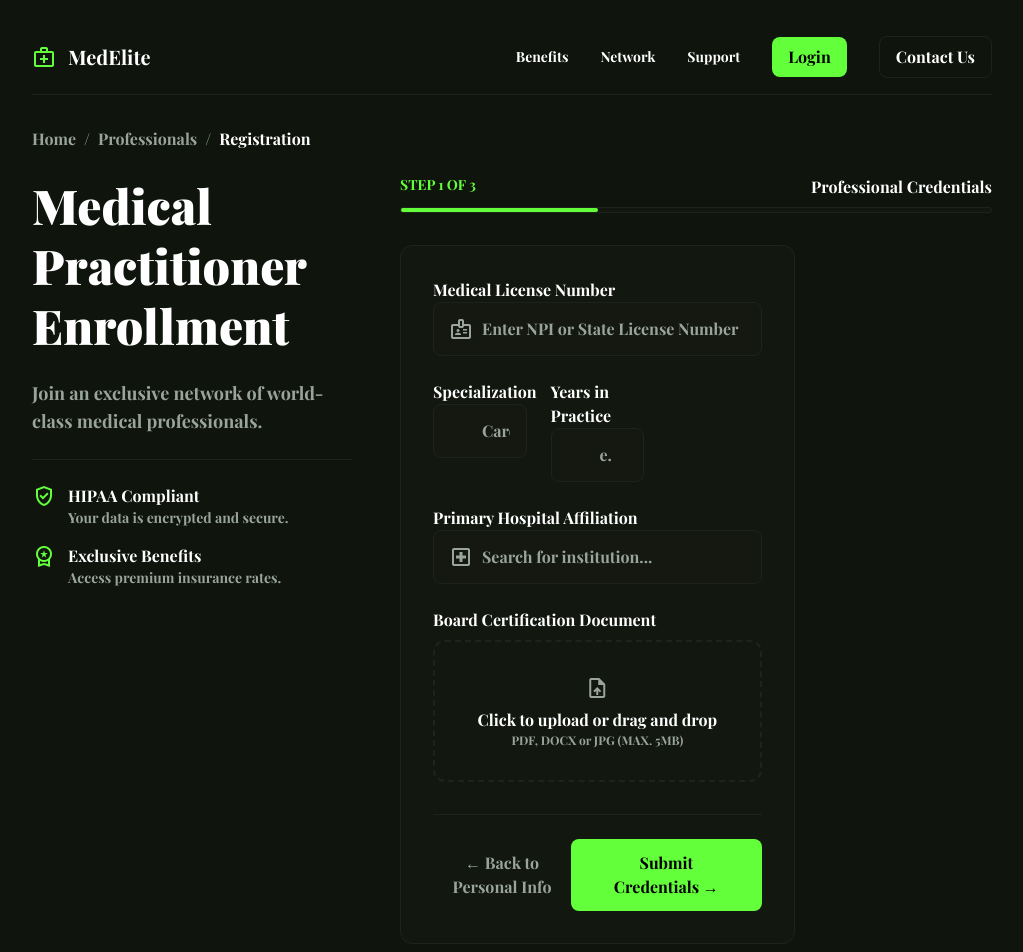
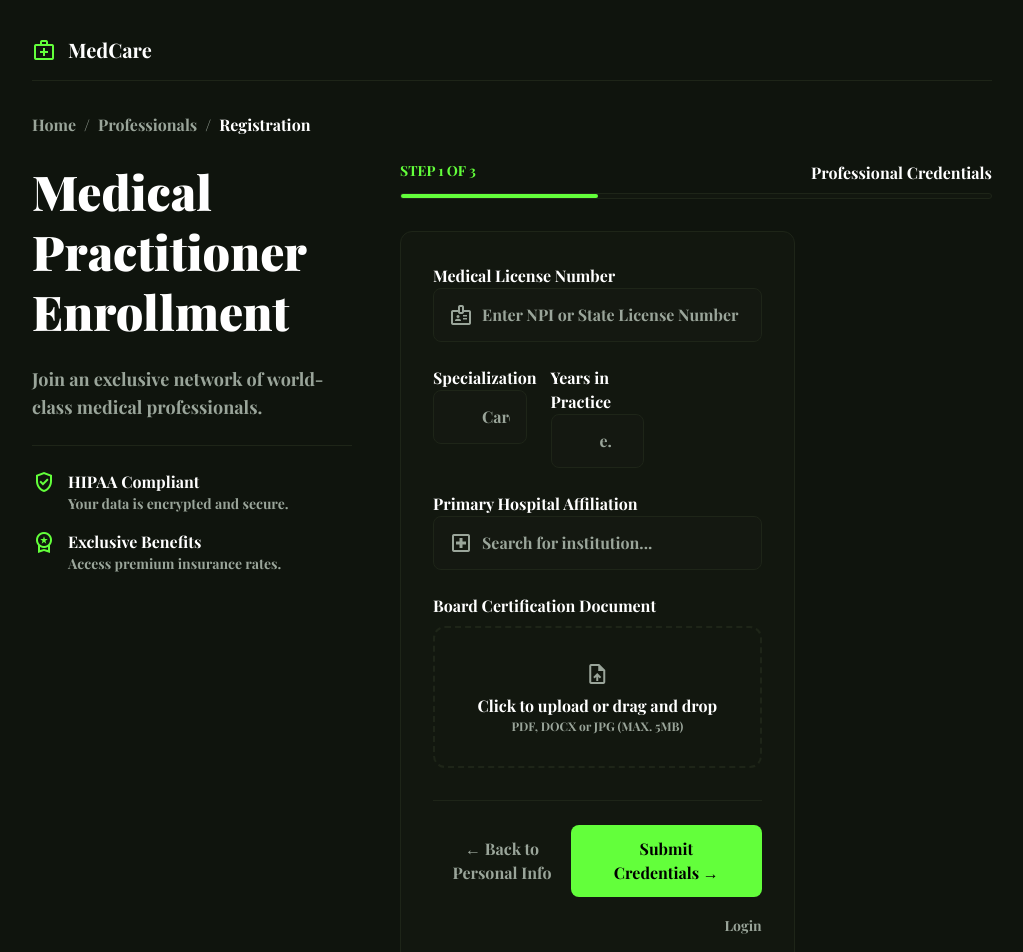
Before and after one commit to CodeByRemi/healthcare-consultation-assistant-system2, a React (Vite) app: page /doctor in a window 1280 px wide. Shown: the top 952 px of the page, without its empty margins (128-1151 px from the left). Built offline with nearby package versions, Linux system fonts and the light colour scheme; the HTML template or start-up script is replaced by a standard one.

Commit message:
new changes

```diff
--- a/src/components/DoctorRegistration/Credentials.tsx
+++ b/src/components/DoctorRegistration/Credentials.tsx
@@ -43,6 +43,11 @@ export default function CredentialsForm() {
           Submit Credentials →
         </button>
       </div>
+
+      {/* Move Login link under the submission button */}
+      <div className="mt-4 text-right">
+        <a href="#" className="text-sm text-text-muted hover:text-primary font-medium">Login</a>
+      </div>
     </div>
   );
 }
--- a/src/components/DoctorRegistration/Header.tsx
+++ b/src/components/DoctorRegistration/Header.tsx
@@ -5,21 +5,12 @@ export default function Header() {
         <span className="material-symbols-outlined text-primary">
           medical_services
         </span>
-        <h2 className="text-xl font-bold">MedElite</h2>
+        <h2 className="text-xl font-bold">MedCare</h2>
       </div>
 
-      <nav className="hidden md:flex items-center gap-8">
-        {["Benefits", "Network", "Support"].map(link => (
-          <a key={link} href="#" className="text-sm hover:text-primary">
-            {link}
-          </a>
-        ))}
-        <button className="bg-primary text-black px-4 py-2 rounded-lg font-bold">
-          Login
-        </button>
-        <button className="border border-border-dark px-4 py-2 rounded-lg">
-          Contact Us
-        </button>
+      {/* Simplified navbar per request: remove extra links and buttons */}
+      <nav className="hidden md:flex items-center gap-8" aria-label="Main Navigation">
+        {/* Intentionally left minimal */}
       </nav>
     </header>
   );
```
